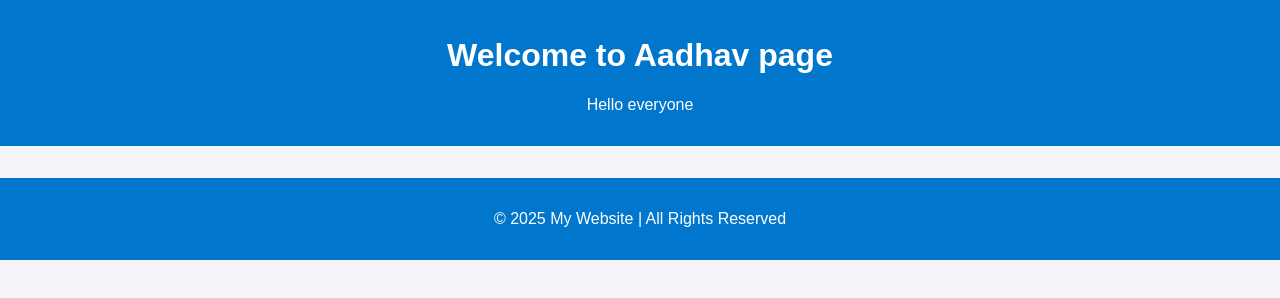
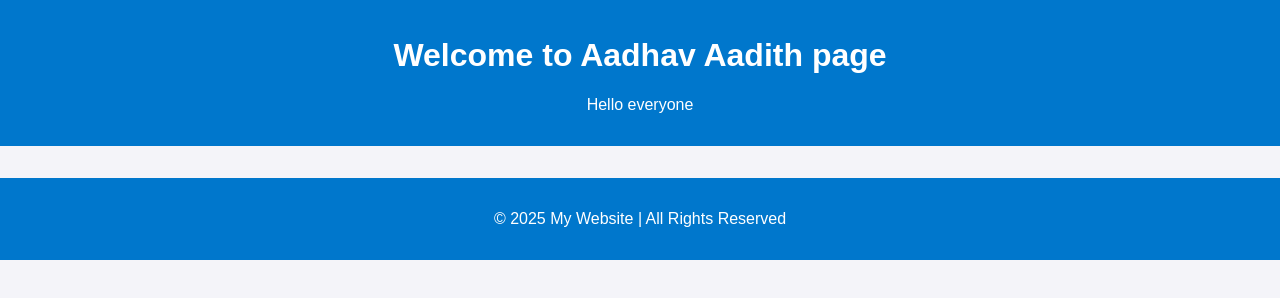
Before and after one commit to waystruly-prog/test, a plain HTML site: page index.html in a window 1280 px wide. Drawn offline with Linux system fonts and the light colour scheme.

Commit message:
Update index.html

```diff
--- a/index.html
+++ b/index.html
@@ -48,7 +48,7 @@
 </head>
 <body>
   <header>
-    <h1>Welcome to Aadhav page</h1>
+    <h1>Welcome to Aadhav Aadith page</h1>
     <p>Hello everyone</p>
   </header>
 
```
